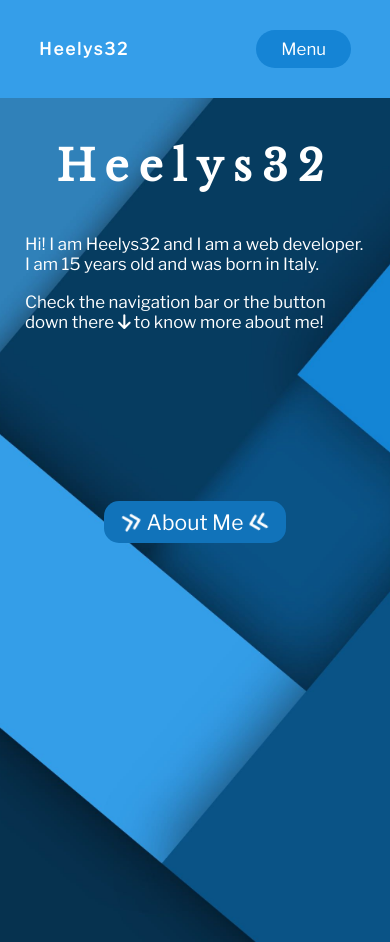
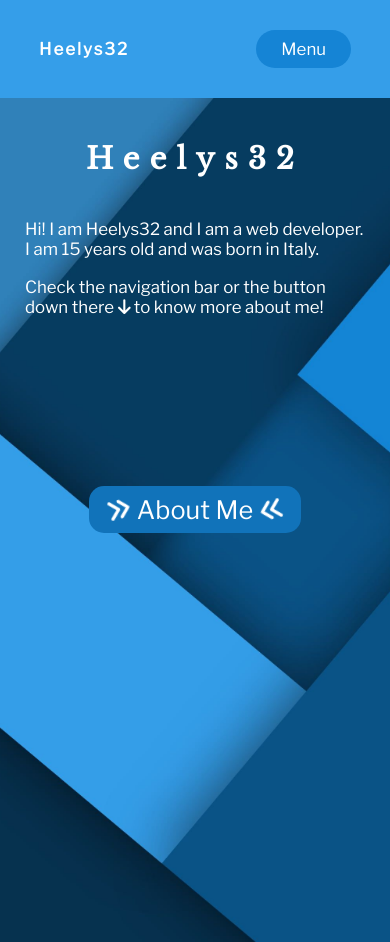
Before and after one commit to Hilex23/Hilex23.github.io, a plain HTML site: page index.html in a window 390 px wide. Drawn offline with nearby package versions, Linux system fonts and the light colour scheme.

Commit message:
media queries

```diff
--- a/css/home.css
+++ b/css/home.css
@@ -53,21 +53,23 @@
     .home p {
         font-size: 3vh;
     }
-    .home a {
-        font-size: 3.5vh;
-        padding: 0.75 1.75;
-    }
 }
 
 @media only screen and (max-width: 600px) {
     .home h1 {
         font-size: 5vh;
     }
+    .home a {
+        font-size: 3vh;
+        padding: 0.5 1.5;
+    }
+}
+
+@media only screen and (max-width: 400px) {
+    .home h1 {
+        font-size: 3.5vh;
+    }
     .home p {
         font-size: 2vh;
     }
-    .home a {
-        font-size: 2.5vh;
-        padding: 0.50 1;
-    }
 }
--- a/css/main.css
+++ b/css/main.css
@@ -8,10 +8,6 @@
 
 html {
     scroll-behavior: smooth;
-}
-
-body {
-    overflow: hidden;
 }
 
 header {
```
Also changed, not shown: css/about.css (+19 -0 lines).
